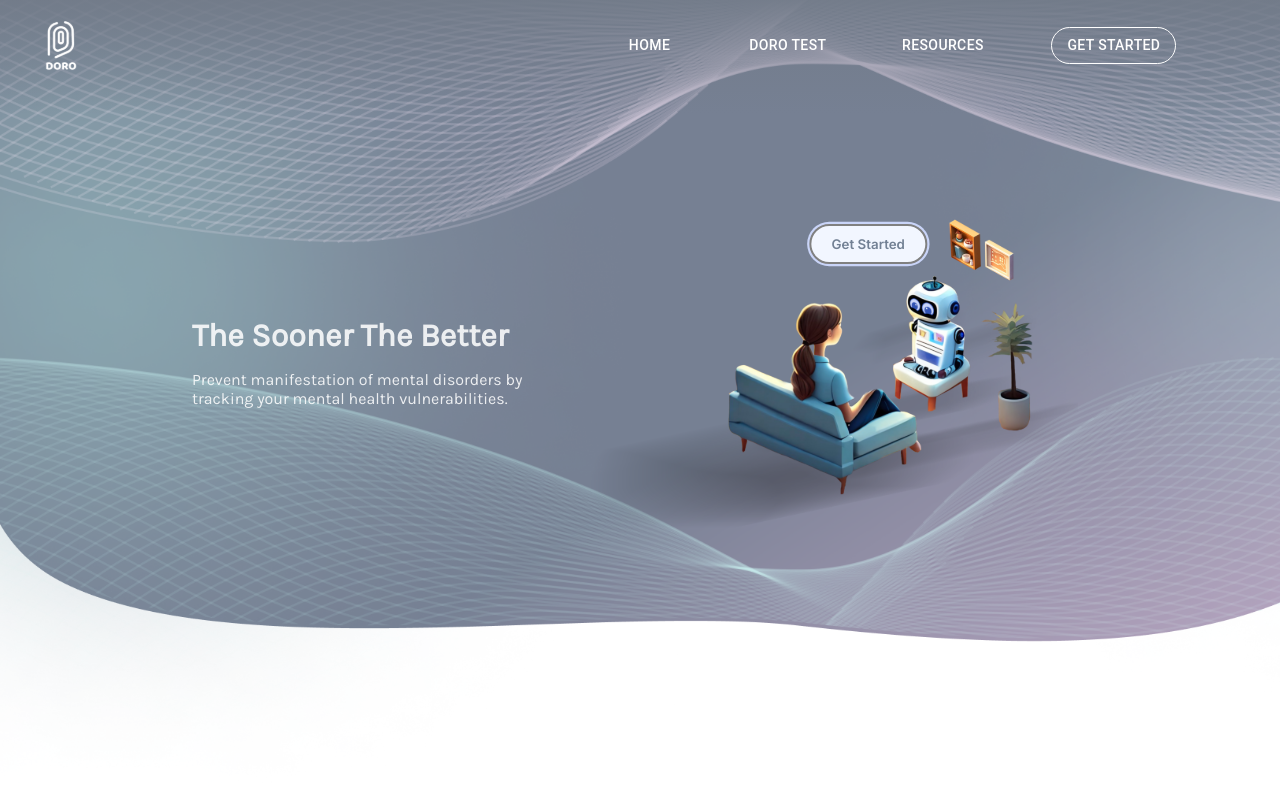
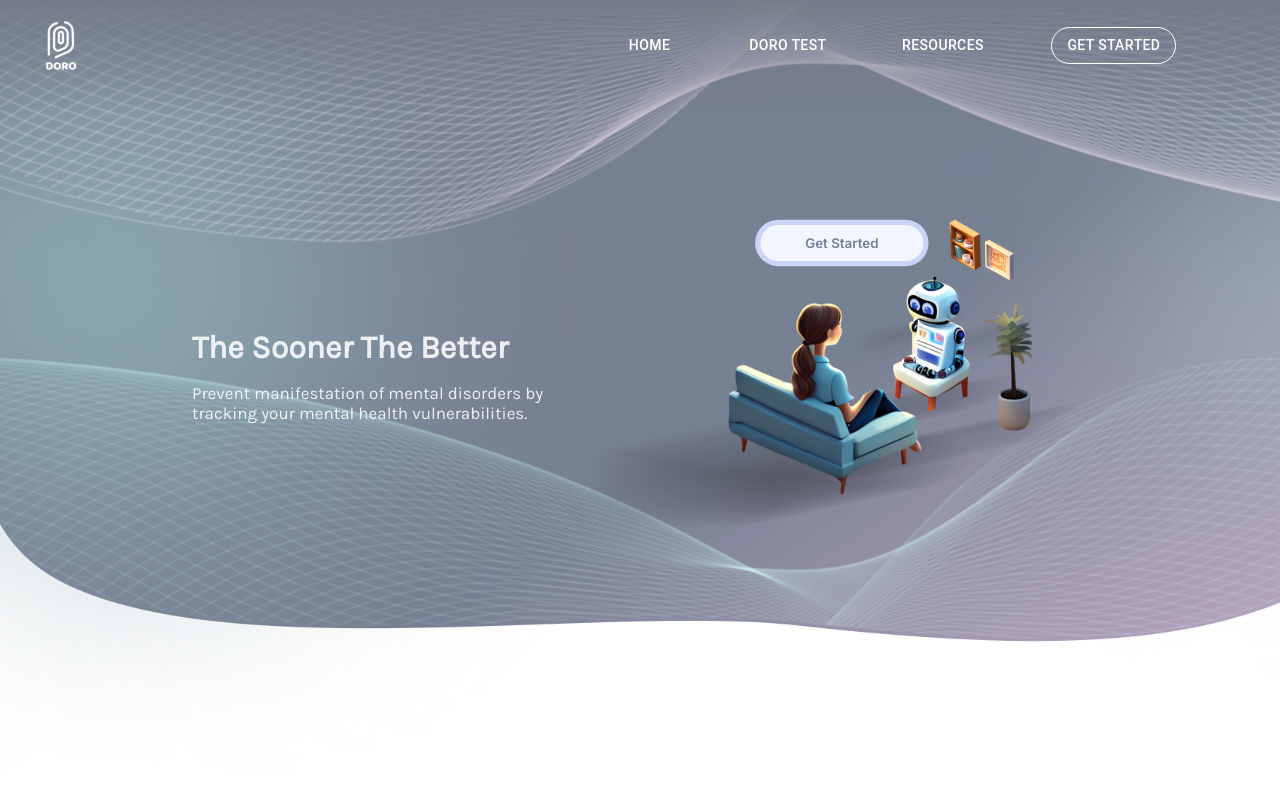
Before and after one commit to rastin1379/doro-frontend, a React (Create React App) app: page / in a window 1280 px wide. Shown: the top 800 px of the page. Built offline with nearby package versions, Linux system fonts and the light colour scheme.

Commit message:
Increase get started size and improve hersection positionning and deisgn

```diff
--- a/src/components/mainpage/HeroSection.js
+++ b/src/components/mainpage/HeroSection.js
@@ -11,7 +11,7 @@ function HeroSection() {
       <button className="start-session-btn">Get Started</button>
       <div className="text-content">
         <h1 style={{fontWeight: '900'}}>The Sooner The Better</h1>
-        <p>Prevent manifestation of mental disorders by tracking your mental health vulnerabilities.</p>
+        <p style={{fontSize: '17px'}}>Prevent manifestation of mental disorders by tracking your mental health vulnerabilities.</p>
       </div>
     </div>
   );
--- a/src/styles/HeroSection.css
+++ b/src/styles/HeroSection.css
@@ -71,15 +71,15 @@
 .start-session-btn {
     position: absolute;
     bottom: calc(67%);
-    right: 23%;
+    right: 21%;
     transform: translateX(-50%);
     border: none;
     background-color: #f2f6ff;
     color: #728094;
     border-radius: 25px;
     cursor: pointer;
-    padding: 10px 20px;
-    border: 2px solid rgba(128, 128, 128, 1);
+    padding: 10px 45px;
+    border: 3px solid #C9D4F8;
     font-weight: 600;
     font-family: 'Inter', sans-serif;
     animation: pulsate 1.5s ease-out infinite; /* This line adds the pulsating animation to the button */
@@ -89,7 +89,7 @@
 .text-content {
     position: absolute;
     left: 15%;  /* Adjust the horizontal position */
-    bottom: 47%; /* Adjust the vertical position */
+    bottom: 45%; /* Adjust the vertical position */
     width: 30%;  /* Adjust the width of the text box */
     z-index: 10; /* Ensure the text appears above other elements */
     color:rgba(255, 255, 255, 0.859);
--- a/src/styles/QuestionnaireStyles.js
+++ b/src/styles/QuestionnaireStyles.js
@@ -44,20 +44,20 @@ export const viewMoreButtonStyles = {
 };
 
 export const getStartedButtonStyles = {
-  width: "14%",
+  width: "10%",
   textAlign: "center",
   display: "block",
   margin: "30px auto", // top and bottom margin is 20px, auto will center the button
   marginTop: "3%",
   marginBottom: "5%",
-  padding: "10px 40px", // padding for the button
+  padding: "10px 30px", // padding for the button
   backgroundColor: "#C9D4F84D",
   color: "#728093", // text color
   borderRadius: "25px",
   cursor: "pointer",
   fontSize: "16px",
   fontWeight: "600",
-  border: "1px solid white",
+  border: "1px solid transparent",
   boxShadow: "0px 4px 4px rgba(0, 0, 0, 0.1)",
 };
 
```
